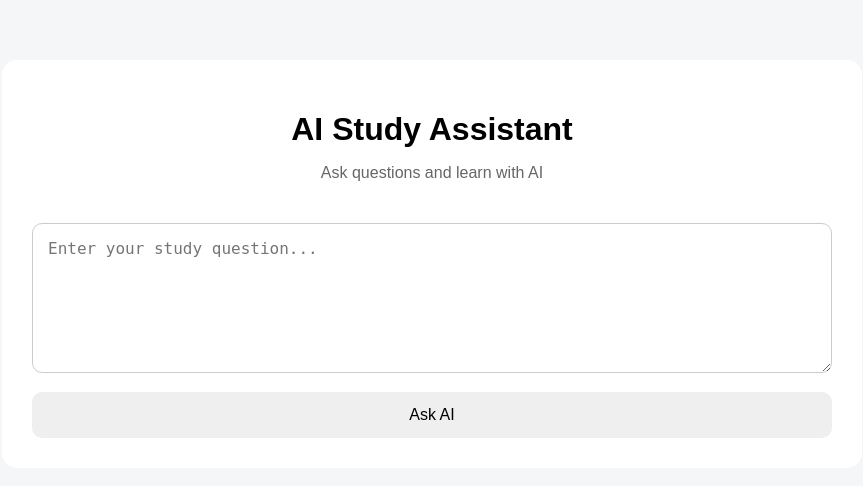
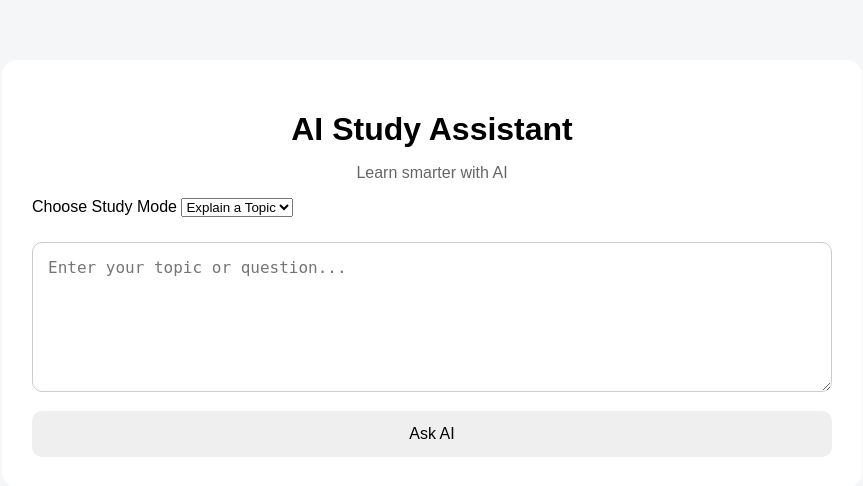
Before and after one commit to kjsskotha/AI_Study_Assistant, a Flask app: page / in a window 1280 px wide. Shown: the top 486 px of the page, without its empty margins (208-1071 px from the left). Run offline with Flask 3, Linux system fonts and the light colour scheme.

Commit message:
Update index.html

```diff
--- a/templates/index.html
+++ b/templates/index.html
@@ -1,5 +1,6 @@
 <!DOCTYPE html>
 <html>
+
 <head>
 
     <title>AI Study Assistant</title>
@@ -18,14 +19,38 @@
         <h1>AI Study Assistant</h1>
 
         <p class="subtitle">
-            Ask questions and learn with AI
+            Learn smarter with AI
         </p>
 
         <form action="/ask" method="POST">
 
+            <label for="mode">
+                Choose Study Mode
+            </label>
+
+            <select name="mode" id="mode">
+
+                <option value="explain">
+                    Explain a Topic
+                </option>
+
+                <option value="summarize">
+                    Summarize
+                </option>
+
+                <option value="quiz">
+                    Quiz Me
+                </option>
+
+                <option value="doubt">
+                    Ask a Doubt
+                </option>
+
+            </select>
+
             <textarea
                 name="question"
-                placeholder="Enter your study question..."
+                placeholder="Enter your topic or question..."
                 required
             ></textarea>
 
@@ -41,13 +66,17 @@
 
             <h2>AI Response</h2>
 
-            <p><strong>Your question:</strong></p>
+            <p>
+                <strong>Your question:</strong>
+            </p>
 
             <p>{{ question }}</p>
 
             <hr>
 
-            <p>{{ answer }}</p>
+            <div class="ai-answer">
+                {{ answer }}
+            </div>
 
         </div>
 
@@ -56,4 +85,5 @@
     </div>
 
 </body>
+
 </html>
```
